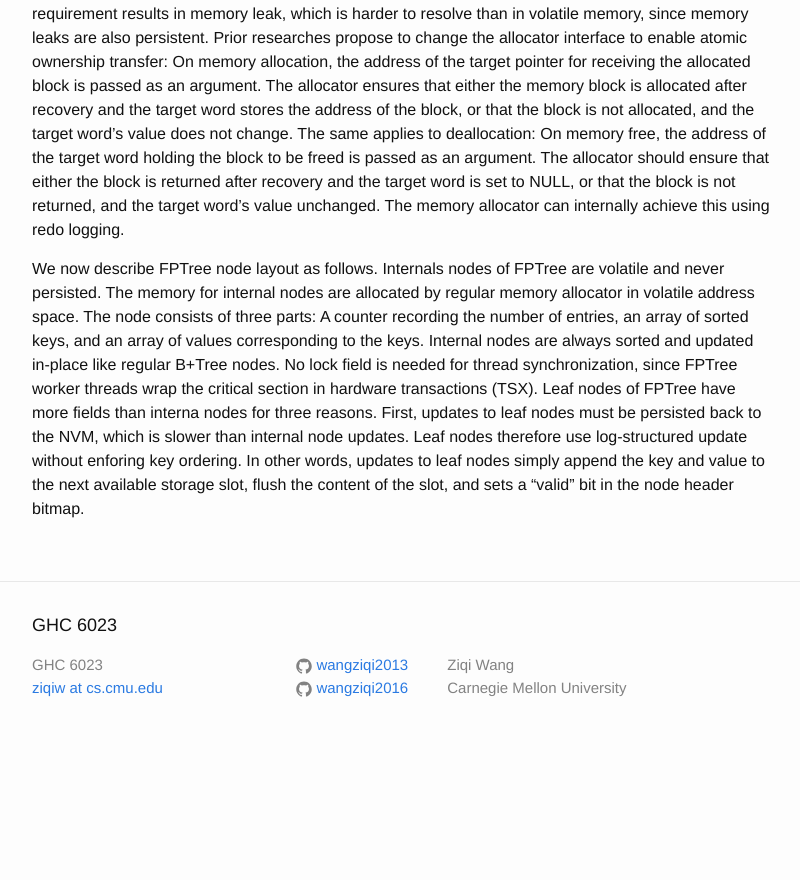
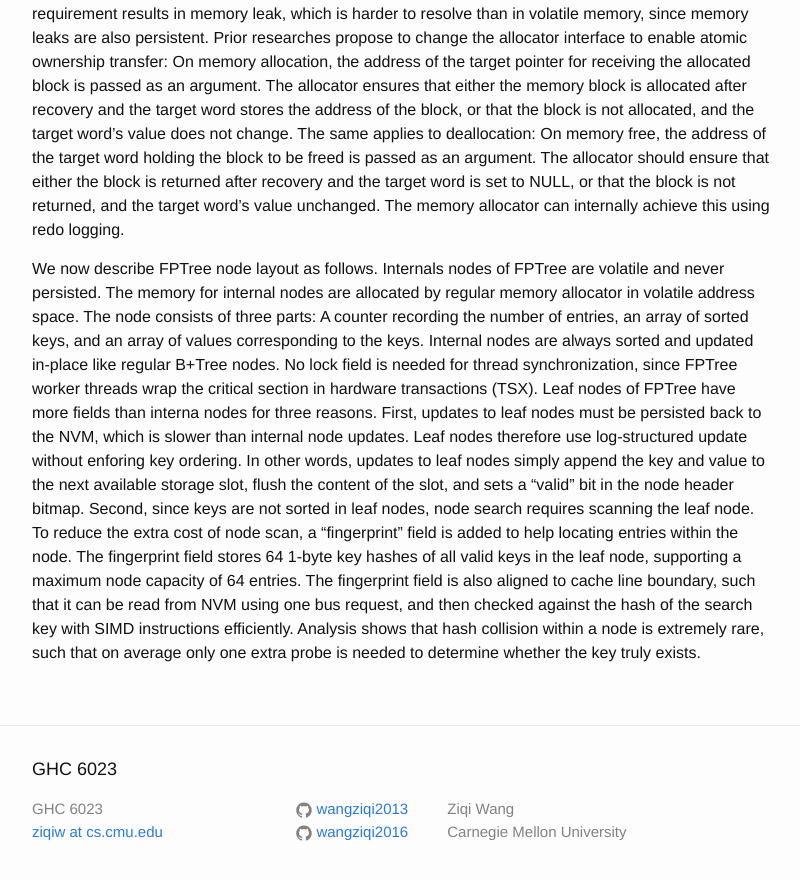
Before and after one commit to wangziqi2013/wangziqi2013.github.io, a Jekyll site: the page built from _posts/2019-11-17-fptree.markdown, in a window 1280 px wide and 900 px high, scrolled down 1642 px. Shown: the top 880 px of the window, without its empty margins (238-1038 px from the left). Built offline with Jekyll 4.4.1, drawn with Linux system fonts in a browser that asks for light colours; before the commit the page ends 2401 px from its top, so only the background shows below that.

Commit message:
Adding fingerpting

```diff
--- a/_posts/2019-11-17-fptree.markdown
+++ b/_posts/2019-11-17-fptree.markdown
@@ -71,4 +71,10 @@ thread synchronization, since FPTree worker threads wrap the critical section in
 of FPTree have more fields than interna nodes for three reasons. First, updates to leaf nodes must be persisted
 back to the NVM, which is slower than internal node updates. Leaf nodes therefore use log-structured update without
 enforing key ordering. In other words, updates to leaf nodes simply append the key and value to the next available
-storage slot, flush the content of the slot, and sets a "valid" bit in the node header bitmap.
+storage slot, flush the content of the slot, and sets a "valid" bit in the node header bitmap. Second, since keys are
+not sorted in leaf nodes, node search requires scanning the leaf node. To reduce the extra cost of node scan, a "fingerprint"
+field is added to help locating entries within the node. The fingerprint field stores 64 1-byte key hashes of all valid
+keys in the leaf node, supporting a maximum node capacity of 64 entries. The fingerprint field is also aligned to cache
+line boundary, such that it can be read from NVM using one bus request, and then checked against the hash of the search
+key with SIMD instructions efficiently. Analysis shows that hash collision within a node is extremely rare, such that
+on average only one extra probe is needed to determine whether the key truly exists.
```
